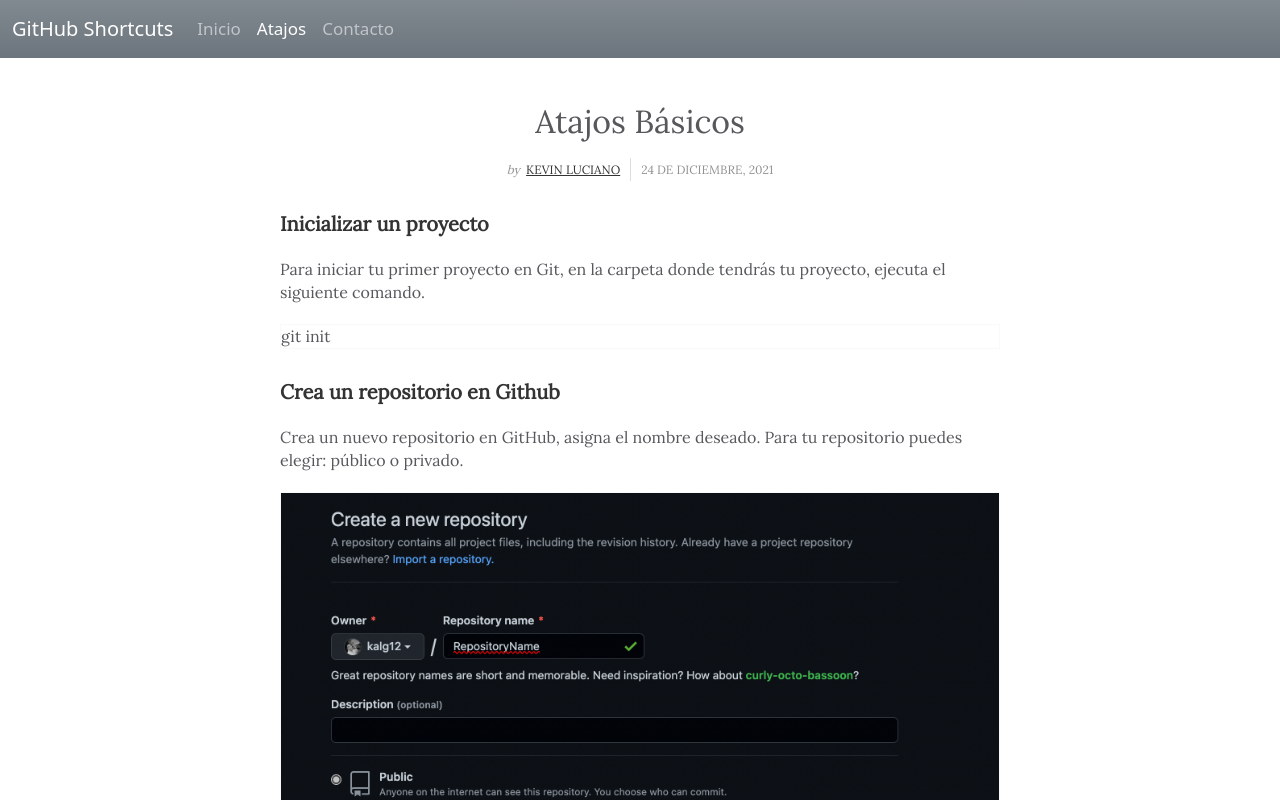
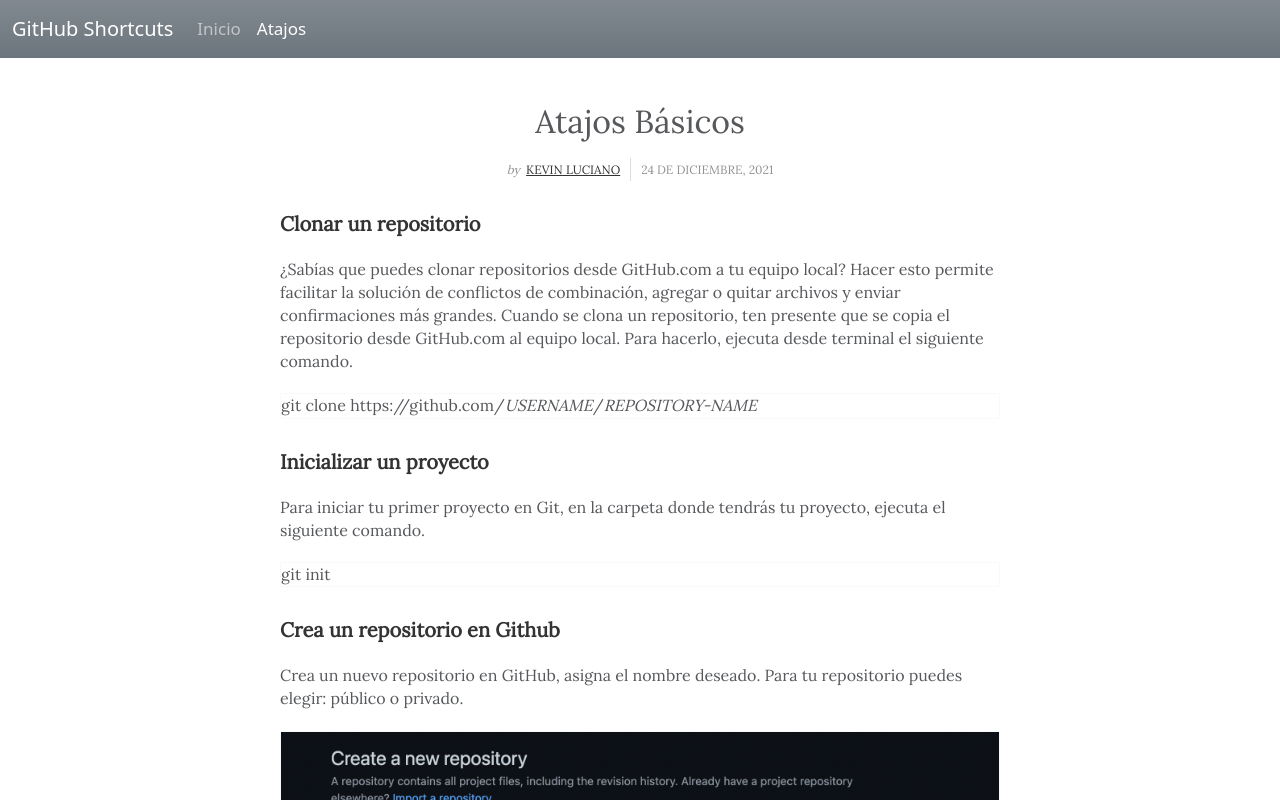
Before and after one commit to kalg12/GitHub_Shortcuts, a plain HTML site: page atajos.html in a window 1280 px wide. Shown: the top 800 px of the page. Drawn offline with nearby package versions, Linux system fonts and the light colour scheme; files whose address does not match are found by name.

Commit message:
new update

```diff
--- a/atajos.html
+++ b/atajos.html
@@ -24,7 +24,6 @@
                     <li class="nav-item"><a class="nav-link" href="index.html">Inicio</a></li>
                     <li class="nav-item"></li>
                     <li class="nav-item"><a class="nav-link active" href="atajos.html">Atajos</a></li>
-                    <li class="nav-item"><a class="nav-link" href="#">Contacto</a></li>
                 </ul>
             </div>
         </div>
@@ -39,6 +38,9 @@
                             <p class="text-center"><span class="by">by</span> <a href="#">Kevin Luciano</a><span class="date">24 de diciembre, 2021</span></p>
                         </div>
                         <div class="text">
+                            <h2>Clonar un repositorio</h2>
+                            <p>¿Sabías que puedes clonar repositorios desde GitHub.com a tu equipo local? Hacer esto permite facilitar la solución de conflictos de combinación, agregar o quitar archivos y enviar confirmaciones más grandes. Cuando se clona un repositorio, ten presente que se copia el repositorio desde GitHub.com al equipo local. Para hacerlo, ejecuta desde terminal el siguiente comando.<br></p>
+                            <p class="border rounded-0 border-light">git clone https://github.com/<em>USERNAME</em>/<em>REPOSITORY-NAME</em></p>
                             <h2>Inicializar un proyecto</h2>
                             <p>Para iniciar tu primer proyecto en Git, en la carpeta donde tendrás tu proyecto, ejecuta el siguiente comando.<br></p>
                             <p class="border rounded-0 border-light">git init</p>
@@ -85,9 +87,9 @@
                 <div class="col-sm-6 col-md-3 item">
                     <h3>Acerca de</h3>
                     <ul>
-                        <li><a href="#">Kevin Luciano</a></li>
+                        <li></li>
                         <li><a href="#">Comunidad UNID</a></li>
-                        <li><a href="#">Contacto</a></li>
+                        <li></li>
                     </ul>
                 </div>
                 <div class="col-md-6 item text">
```
Also changed, not shown: index.html (+0 -1 lines).
